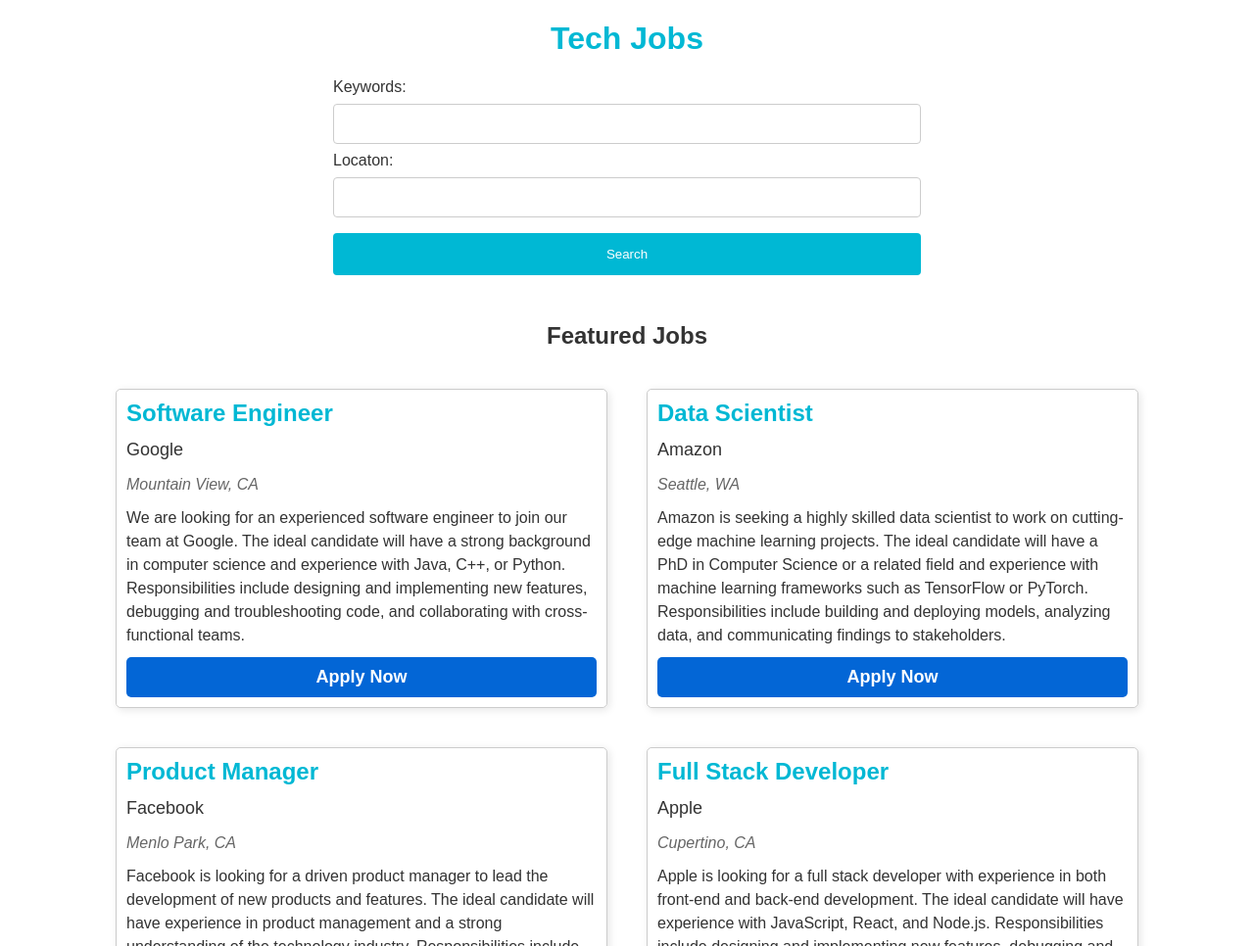
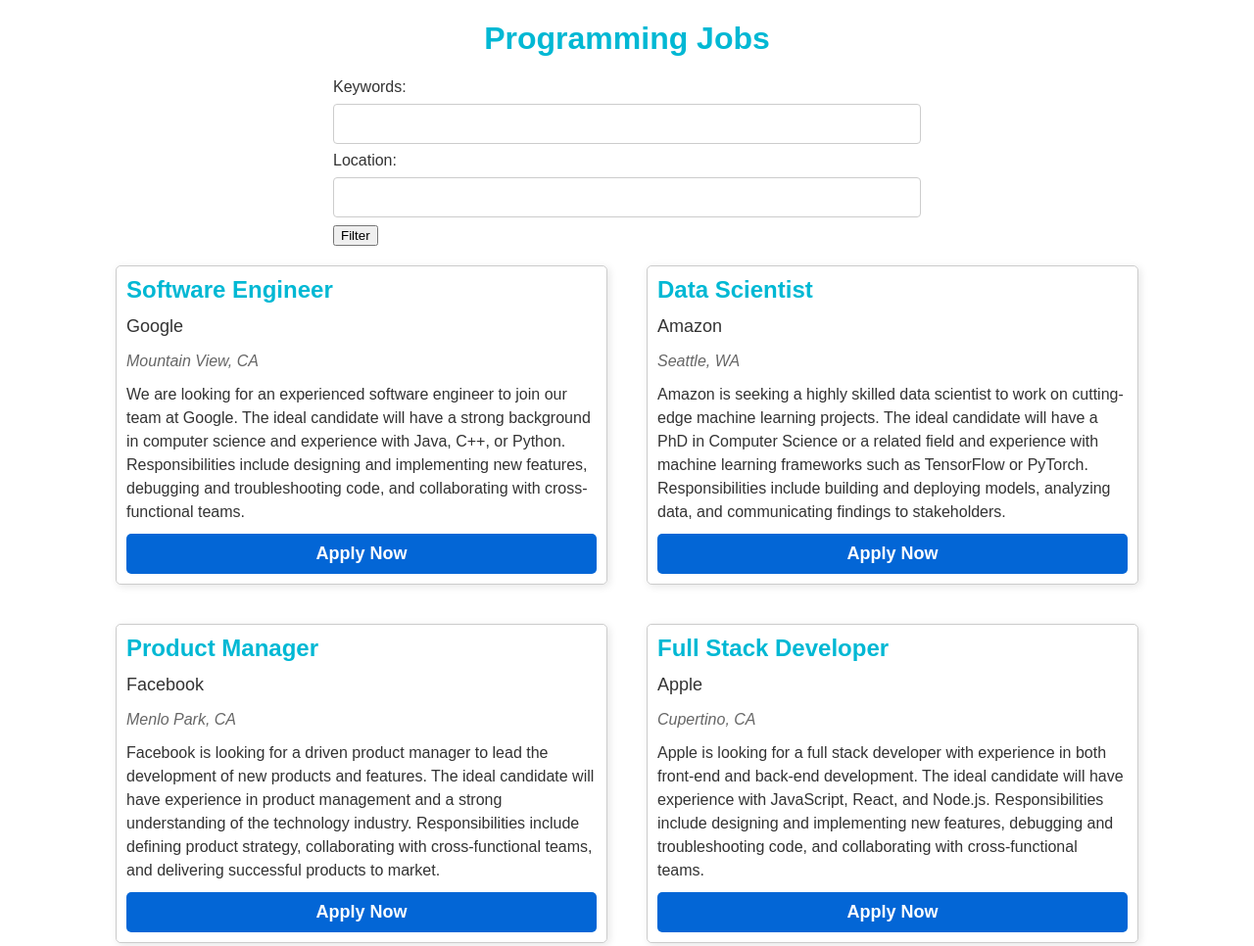
Before and after one commit to qorrax/job-finder, a plain HTML site: page index.html in a window 1280 px wide. Shown: the top 966 px of the page at 98% size. Drawn offline with Linux system fonts and the light colour scheme.

Commit message:
added filter button

```diff
--- a/index.html
+++ b/index.html
@@ -1,28 +1,22 @@
 <!DOCTYPE html>
 <html>
 <head>
-  <title>Job Board</title>
+  <title>Programming Jobs</title>
   <link rel="stylesheet" type="text/css" href="style.css">
 </head>
 <body>
-  <h1> Tech Jobs</h1>
-
-  <form>
-    <label for="keywords">Keywords:</label><br>
-    <input type="text" id="keywords" name="keyword"><br>
-
-    <label for="location">Locaton:</label><br>
-    <input type="text" id="location" name="Location"><br><br>
-    <input type="submit" value="Search">
+  <h1>Programming Jobs</h1>
+  <form action="#">
+    <label for="keywords">Keywords:</label>
+    <input type="text" id="keywords" name="keywords">
+    <label for="location">Location:</label>
+    <input type="text" id="location" name="location">
+    <button type="submit" id="filter-button">Filter</button>
   </form>
-
-  <h2>Featured Jobs</h2>
-
-   <div class="featured-jobs">
-
-    <!-- featuere jobs will be generated here using Javascript-->
-   </div>
+  <div class="featured-jobs">
+    <!-- Featured jobs will be generated here using JavaScript -->
+  </div>
 
 </body>
-    <script src="main.js"></script>
+<script src="main.js"></script>
 </html>
```
